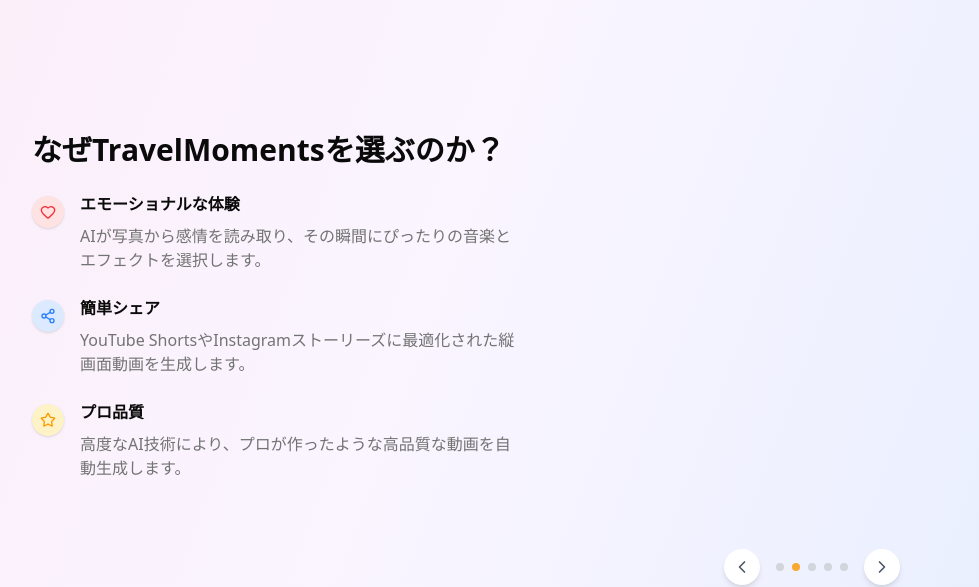
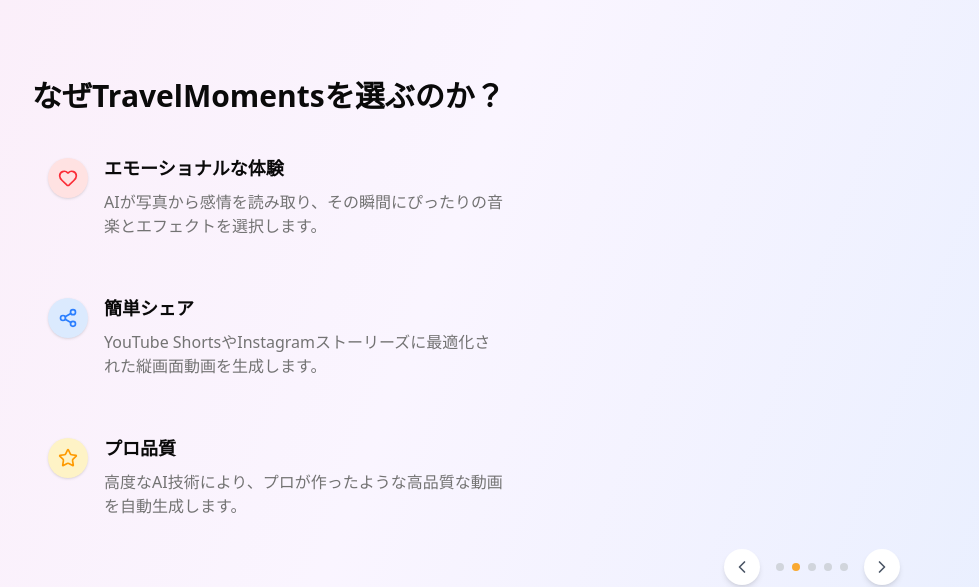
Before and after one commit to o-ga09/zenn-hackthon-2025, a Next.js app in the folder frontend/: page / in a window 1280 px wide. Shown: the part 1714-2301 px from the top of the page, without its empty margins (96-1075 px from the left). Built offline with nearby package versions, Linux system fonts and the light colour scheme; no server answers.

Commit message:
feat: LPFooter、LPHeader、Benefit、CTA、Feature、Heroコンポーネントのスタイルを改善し、アニメーションを追加しました ✨

```diff
--- a/frontend/components/footer/LP-Footer.tsx
+++ b/frontend/components/footer/LP-Footer.tsx
@@ -3,7 +3,7 @@
 
 export default function LPFooter() {
   return (
-    <footer className="container mx-auto px-4 py-12 border-t border-border">
+    <footer className="container mx-auto px-4 py-8 sm:py-12 border-t border-border">
       <div className="text-center">
         <div className="flex items-center justify-center space-x-2 mb-4">
           <div className="w-6 h-6 bg-primary rounded-lg flex items-center justify-center">
@@ -11,8 +11,10 @@
           </div>
           <span className="text-lg font-bold text-foreground">TravelMoments</span>
         </div>
-        <p className="text-muted-foreground mb-4">旅の記録を、AIでもっと簡単に、もっとエモく。</p>
-        <div className="flex justify-center space-x-6 text-sm text-muted-foreground">
+        <p className="text-sm sm:text-base text-muted-foreground mb-4">
+          旅の記録を、AIでもっと簡単に、もっとエモく。
+        </p>
+        <div className="flex flex-col sm:flex-row justify-center sm:space-x-6 space-y-3 sm:space-y-0 text-sm text-muted-foreground">
           <a href="/privacy-policy" className="hover:text-foreground transition-colors">
             プライバシーポリシー
           </a>
--- a/frontend/components/lp/Benefit.tsx
+++ b/frontend/components/lp/Benefit.tsx
@@ -58,59 +58,83 @@
   }, [isPaused])
 
   return (
-    <section className="container mx-auto px-4 min-h-screen flex items-center py-10">
-      <div className="grid lg:grid-cols-2 gap-8 md:gap-12 items-center max-w-5xl mx-auto">
-        <div>
-          <h3 className="text-3xl font-bold text-foreground mb-6">なぜTravelMomentsを選ぶのか？</h3>
-          <div className="space-y-6">
-            <div className="flex items-start space-x-4">
-              <div className="w-8 h-8 bg-red-100 rounded-full flex items-center justify-center flex-shrink-0 mt-1 shadow-sm">
-                <Heart className="w-4 h-4 text-red-500" strokeWidth={2} />
+    <section className="container mx-auto px-4 min-h-screen flex items-center py-10 sm:py-16">
+      <div className="grid lg:grid-cols-2 gap-8 sm:gap-12 items-center max-w-5xl mx-auto">
+        <div className="order-2 lg:order-1">
+          <h3 className="text-2xl sm:text-3xl font-bold text-foreground mb-4 sm:mb-6 text-center lg:text-left">
+            なぜTravelMomentsを選ぶのか？
+          </h3>
+          <div className="grid sm:grid-cols-1 gap-4 sm:gap-6">
+            <motion.div
+              className="flex items-start space-x-3 sm:space-x-4 p-3 sm:p-4 rounded-lg hover:bg-background/50 transition-colors"
+              initial={{ opacity: 0, y: 10 }}
+              whileInView={{ opacity: 1, y: 0 }}
+              viewport={{ once: true }}
+              transition={{ delay: 0.1 }}
+            >
+              <div className="w-8 h-8 sm:w-10 sm:h-10 bg-red-100 rounded-full flex items-center justify-center flex-shrink-0 mt-1 shadow-sm">
+                <Heart className="w-4 h-4 sm:w-5 sm:h-5 text-red-500" strokeWidth={2} />
               </div>
               <div>
-                <h4 className="font-semibold text-foreground mb-2">エモーショナルな体験</h4>
-                <p className="text-muted-foreground">
+                <h4 className="font-semibold text-foreground mb-1 sm:mb-2 text-lg">
+                  エモーショナルな体験
+                </h4>
+                <p className="text-sm sm:text-base text-muted-foreground">
                   AIが写真から感情を読み取り、その瞬間にぴったりの音楽とエフェクトを選択します。
                 </p>
               </div>
-            </div>
+            </motion.div>
 
-            <div className="flex items-start space-x-4">
-              <div className="w-8 h-8 bg-blue-100 rounded-full flex items-center justify-center flex-shrink-0 mt-1 shadow-sm">
-                <Share2 className="w-4 h-4 text-blue-500" strokeWidth={2} />
+            <motion.div
+              className="flex items-start space-x-3 sm:space-x-4 p-3 sm:p-4 rounded-lg hover:bg-background/50 transition-colors"
+              initial={{ opacity: 0, y: 10 }}
+              whileInView={{ opacity: 1, y: 0 }}
+              viewport={{ once: true }}
+              transition={{ delay: 0.2 }}
+            >
+              <div className="w-8 h-8 sm:w-10 sm:h-10 bg-blue-100 rounded-full flex items-center justify-center flex-shrink-0 mt-1 shadow-sm">
+                <Share2 className="w-4 h-4 sm:w-5 sm:h-5 text-blue-500" strokeWidth={2} />
               </div>
               <div>
-                <h4 className="font-semibold text-foreground mb-2">簡単シェア</h4>
-                <p className="text-muted-foreground">
+                <h4 className="font-semibold text-foreground mb-1 sm:mb-2 text-lg">簡単シェア</h4>
+                <p className="text-sm sm:text-base text-muted-foreground">
                   YouTube ShortsやInstagramストーリーズに最適化された縦画面動画を生成します。
                 </p>
               </div>
-            </div>
+            </motion.div>
 
-            <div className="flex items-start space-x-4">
-              <div className="w-8 h-8 bg-amber-100 rounded-full flex items-center justify-center flex-shrink-0 mt-1 shadow-sm">
-                <Star className="w-4 h-4 text-amber-500" strokeWidth={2} />
+            <motion.div
+              className="flex items-start space-x-3 sm:space-x-4 p-3 sm:p-4 rounded-lg hover:bg-background/50 transition-colors"
+              initial={{ opacity: 0, y: 10 }}
+              whileInView={{ opacity: 1, y: 0 }}
+              viewport={{ once: true }}
+              transition={{ delay: 0.3 }}
+            >
+              <div className="w-8 h-8 sm:w-10 sm:h-10 bg-amber-100 rounded-full flex items-center justify-center flex-shrink-0 mt-1 shadow-sm">
+                <Star className="w-4 h-4 sm:w-5 sm:h-5 text-amber-500" strokeWidth={2} />
               </div>
               <div>
-                <h4 className="font-semibold text-foreground mb-2">プロ品質</h4>
-                <p className="text-muted-foreground">
+                <h4 className="font-semibold text-foreground mb-1 sm:mb-2 text-lg">プロ品質</h4>
+                <p className="text-sm sm:text-base text-muted-foreground">
                   高度なAI技術により、プロが作ったような高品質な動画を自動生成します。
                 </p>
               </div>
-            </div>
+            </motion.div>
           </div>
         </div>
 
-        <div className="relative">
-          <div className="relative overflow-hidden py-8">
+        <div className="relative order-1 lg:order-2">
+          <div className="relative overflow-hidden py-6 sm:py-8">
             {/* メインのカードショーケース */}
             <div
               className="flex justify-center"
               onMouseEnter={() => setIsPaused(true)}
               onMouseLeave={() => setIsPaused(false)}
+              onTouchStart={() => setIsPaused(true)}
+              onTouchEnd={() => setIsPaused(false)}
             >
               <motion.div
-                className="w-[280px] mx-auto relative"
+                className="w-[240px] sm:w-[280px] mx-auto relative"
                 animate={controls}
                 initial={{ opacity: 0, scale: 0.8 }}
                 transition={{
@@ -120,7 +144,7 @@
                   duration: 0.4,
                 }}
               >
-                <div className="aspect-[9/16] bg-gradient-to-br from-primary/10 to-secondary/10 rounded-2xl overflow-hidden relative shadow-lg">
+                <div className="aspect-[9/16] bg-gradient-to-br from-primary/10 to-secondary/10 rounded-xl sm:rounded-2xl overflow-hidden relative shadow-lg">
                   <Image
                     src={anyOneVideos[currentIndex].thumbnail || '/placeholder.webp'}
                     alt={anyOneVideos[currentIndex].title}
--- a/frontend/components/lp/CTA.tsx
+++ b/frontend/components/lp/CTA.tsx
@@ -15,7 +15,7 @@
       transition={{ duration: 0.8 }}
     >
       <motion.div
-        className="bg-gradient-to-br from-primary/90 via-primary/70 to-primary/40 rounded-3xl p-12 text-center text-white relative overflow-hidden w-full"
+        className="bg-gradient-to-br from-primary/90 via-primary/70 to-primary/40 rounded-2xl sm:rounded-3xl p-6 sm:p-8 md:p-12 text-center text-white relative overflow-hidden w-full"
         initial={{ scale: 0.95, y: 30 }}
         whileInView={{ scale: 1, y: 0 }}
         viewport={{ once: true, margin: '-100px' }}
@@ -27,14 +27,14 @@
         }}
       >
         <motion.div
-          className="absolute inset-0 bg-white/10 rounded-3xl backdrop-blur-[2px]"
+          className="absolute inset-0 bg-white/10 rounded-2xl sm:rounded-3xl backdrop-blur-[2px]"
           initial={{ opacity: 0 }}
           animate={{ opacity: 1 }}
           transition={{ duration: 1, delay: 0.5 }}
         ></motion.div>
         <div className="relative z-10">
           <motion.h3
-            className="text-4xl font-bold mb-4 text-white drop-shadow-lg"
+            className="text-2xl sm:text-3xl md:text-4xl font-bold mb-3 sm:mb-4 text-white drop-shadow-lg"
             initial={{ opacity: 0, y: -20 }}
             whileInView={{ opacity: 1, y: 0 }}
             viewport={{ once: true }}
@@ -43,7 +43,7 @@
             今すぐ始めよう
           </motion.h3>
           <motion.p
-            className="text-xl mb-8 text-white/95 max-w-2xl mx-auto drop-shadow-md"
+            className="text-base sm:text-lg md:text-xl mb-5 sm:mb-8 text-white/95 max-w-2xl mx-auto drop-shadow-md"
             initial={{ opacity: 0 }}
             whileInView={{ opacity: 1 }}
             viewport={{ once: true }}
@@ -58,11 +58,12 @@
             transition={{ duration: 0.7, delay: 0.7 }}
             whileHover={{ scale: 1.05 }}
             whileTap={{ scale: 0.95 }}
+            className="w-full sm:w-auto inline-block"
           >
             <Button
               size="lg"
               variant="secondary"
-              className="text-lg px-8 py-6 bg-white text-primary hover:bg-white/90 shadow-lg"
+              className="text-base sm:text-lg px-6 sm:px-8 py-5 sm:py-6 bg-white text-primary hover:bg-white/90 shadow-lg w-full sm:w-auto"
             >
               <motion.div
                 initial={{ rotate: -10 }}
--- a/frontend/components/lp/Feature.tsx
+++ b/frontend/components/lp/Feature.tsx
@@ -44,22 +44,24 @@
   }
 
   return (
-    <section className="container mx-auto px-4 min-h-screen flex flex-col justify-center py-10">
+    <section className="container mx-auto px-4 min-h-screen flex flex-col justify-center py-10 sm:py-16">
       <motion.div
-        className="text-center mb-16"
+        className="text-center mb-10 sm:mb-16"
         initial={{ opacity: 0, y: 20 }}
         whileInView={{ opacity: 1, y: 0 }}
         viewport={{ once: true, margin: '-100px' }}
         transition={{ duration: 0.7 }}
       >
-        <h2 className="text-4xl font-bold text-foreground mb-4">3つのステップで完成</h2>
-        <p className="text-xl text-muted-foreground max-w-2xl mx-auto">
+        <h2 className="text-3xl sm:text-4xl font-bold text-foreground mb-3 sm:mb-4">
+          3つのステップで完成
+        </h2>
+        <p className="text-base sm:text-xl text-muted-foreground max-w-2xl mx-auto px-2">
           複雑な編集作業は不要。シンプルな操作で、プロ品質の動画が完成します。
         </p>
       </motion.div>
 
       <motion.div
-        className="grid md:grid-cols-3 gap-8 max-w-5xl mx-auto"
+        className="grid sm:grid-cols-2 md:grid-cols-3 gap-6 sm:gap-8 max-w-5xl mx-auto"
         variants={containerVariants}
         initial="hidden"
         whileInView="visible"
```
Also changed, not shown: frontend/components/header/LP-Header.tsx (+63 -4 lines), frontend/components/lp/Hero.tsx (+29 -14 lines).
